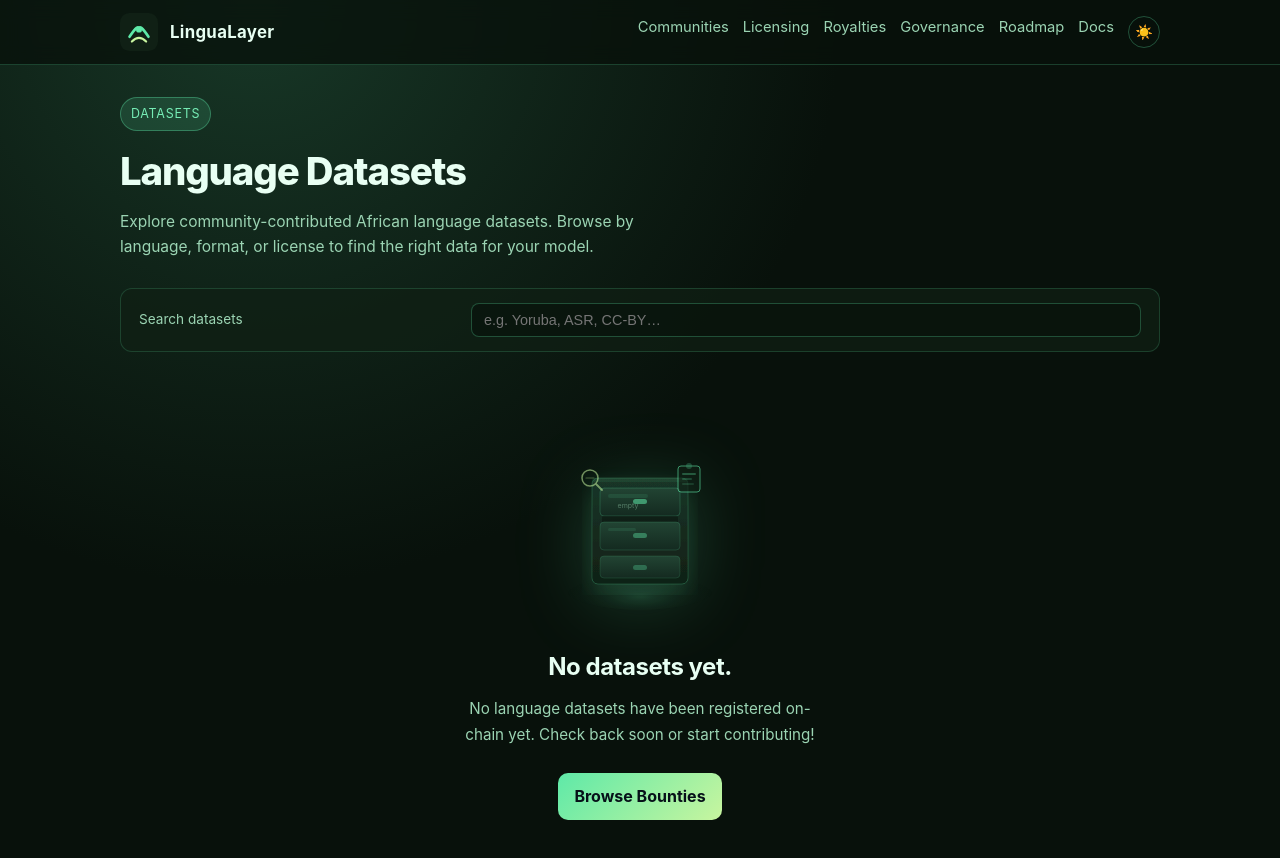
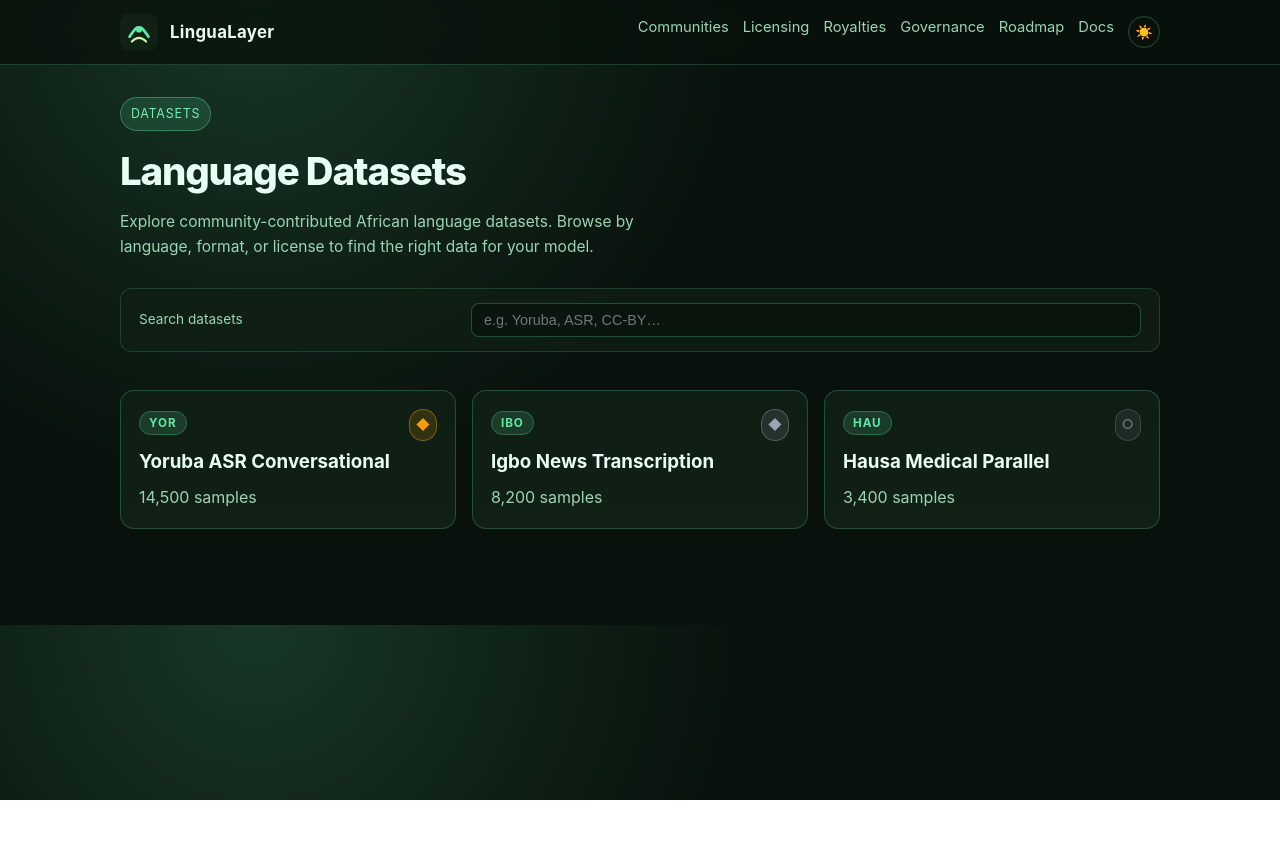
Before and after one commit to linguaFoundation/lingualayer-frontend, a Next.js app: page /datasets in a window 1280 px wide. Shown: the top 858 px of the page. After the commit the page ends 800 px from the top, so only its background shows below. Built offline with nearby package versions, Linux system fonts and the light colour scheme.

Commit message:
feat: Wire up QualityBadge across all dataset surfaces (Issue #18)

```diff
--- a/app/bounties/page.tsx
+++ b/app/bounties/page.tsx
@@ -3,6 +3,7 @@ import { useState, useEffect } from 'react';
 import { useWallet } from '@/contexts/WalletContext';
 import { EmptyState } from '@/components/empty-state';
 import { BountiesEmptySvg } from '@/components/illustrations';
+import { QualityBadge } from '@/components/quality-badge';
 
 // This page uses useWallet (client-only context) — disable static prerendering.
 export const dynamic = 'force-dynamic';
@@ -115,6 +116,9 @@ export default function BountyBoardPage() {
                       Claim Bounty
                     </button>
                   )}
+                  {c.state === 'fulfilled' && (
+                    <QualityBadge tier="Gold" score={95} compact />
+                  )}
                 </div>
               </article>
             ))
--- a/app/datasets/page.tsx
+++ b/app/datasets/page.tsx
@@ -2,6 +2,7 @@
 import { useState } from 'react';
 import { EmptyState } from '@/components/empty-state';
 import { DatasetsEmptySvg } from '@/components/illustrations';
+import { QualityBadge, type QualityTier } from '@/components/quality-badge';
 
 /**
  * /datasets — Dataset discovery page.
@@ -13,9 +14,13 @@ export default function DatasetsPage() {
   const [query, setQuery] = useState('');
 
   // In production this list would be fetched from the API and filtered server-
-  // side or client-side. For now it is empty to demonstrate the empty state.
-  const datasets: unknown[] = [];
-  const filtered = datasets.filter(() => true); // placeholder filter
+  // side or client-side. For now it is mocked to demonstrate the badges.
+  const datasets = [
+    { id: 'yor-01', title: 'Yoruba ASR Conversational', language: 'yor', tier: 'Gold' as QualityTier, score: 92, samples: 14500 },
+    { id: 'ibo-02', title: 'Igbo News Transcription', language: 'ibo', tier: 'Silver' as QualityTier, score: 78, samples: 8200 },
+    { id: 'hau-01', title: 'Hausa Medical Parallel', language: 'hau', tier: 'Unrated' as QualityTier, score: undefined, samples: 3400 },
+  ];
+  const filtered = query.trim() ? datasets.filter(d => d.title.toLowerCase().includes(query.toLowerCase()) || d.language.includes(query.toLowerCase())) : datasets;
 
   const hasQuery = query.trim().length > 0;
 
@@ -69,7 +74,16 @@ export default function DatasetsPage() {
         />
       ) : (
         <div className="grid" role="list" aria-label="Dataset list">
-          {/* Dataset cards would render here */}
+          {filtered.map(d => (
+            <article key={d.id} className="card" style={{ position: 'relative' }}>
+              <div style={{ position: 'absolute', top: 18, right: 18 }}>
+                <QualityBadge tier={d.tier} score={d.score} compact />
+              </div>
+              <span className="lang-badge">{d.language.toUpperCase()}</span>
+              <h3 style={{ marginTop: 12 }}>{d.title}</h3>
+              <p>{d.samples.toLocaleString()} samples</p>
+            </article>
+          ))}
         </div>
       )}
     </div>
--- a/app/globals.css
+++ b/app/globals.css
@@ -700,3 +700,36 @@ a { color: inherit; text-decoration: none; }
   font-family: inherit;
   margin-bottom: 4px;
 }
+
+/* ─────────────────────────────────────────────────────────────
+   QUALITY BADGE
+   ───────────────────────────────────────────────────────────── */
+
+.quality-badge {
+  display: inline-flex;
+  align-items: center;
+  gap: 6px;
+  padding: 4px 10px;
+  border-radius: 9999px;
+  font-size: 0.85rem;
+  font-weight: 600;
+  background: color-mix(in srgb, var(--tier-color) 15%, transparent);
+  color: var(--tier-color);
+  border: 1px solid color-mix(in srgb, var(--tier-color) 40%, transparent);
+  white-space: nowrap;
+}
+
+.quality-badge--compact {
+  padding: 4px 6px;
+  gap: 0;
+}
+
+.quality-badge[data-tier="Unrated"] {
+  border-style: dashed;
+}
+
+.quality-score {
+  opacity: 0.8;
+  font-size: 0.75rem;
+  margin-left: 2px;
+}
```
Also changed, not shown: app/contributors/[address]/page.tsx (+15 -2 lines), 1 other file (tests, documents, lock files or other folders).
